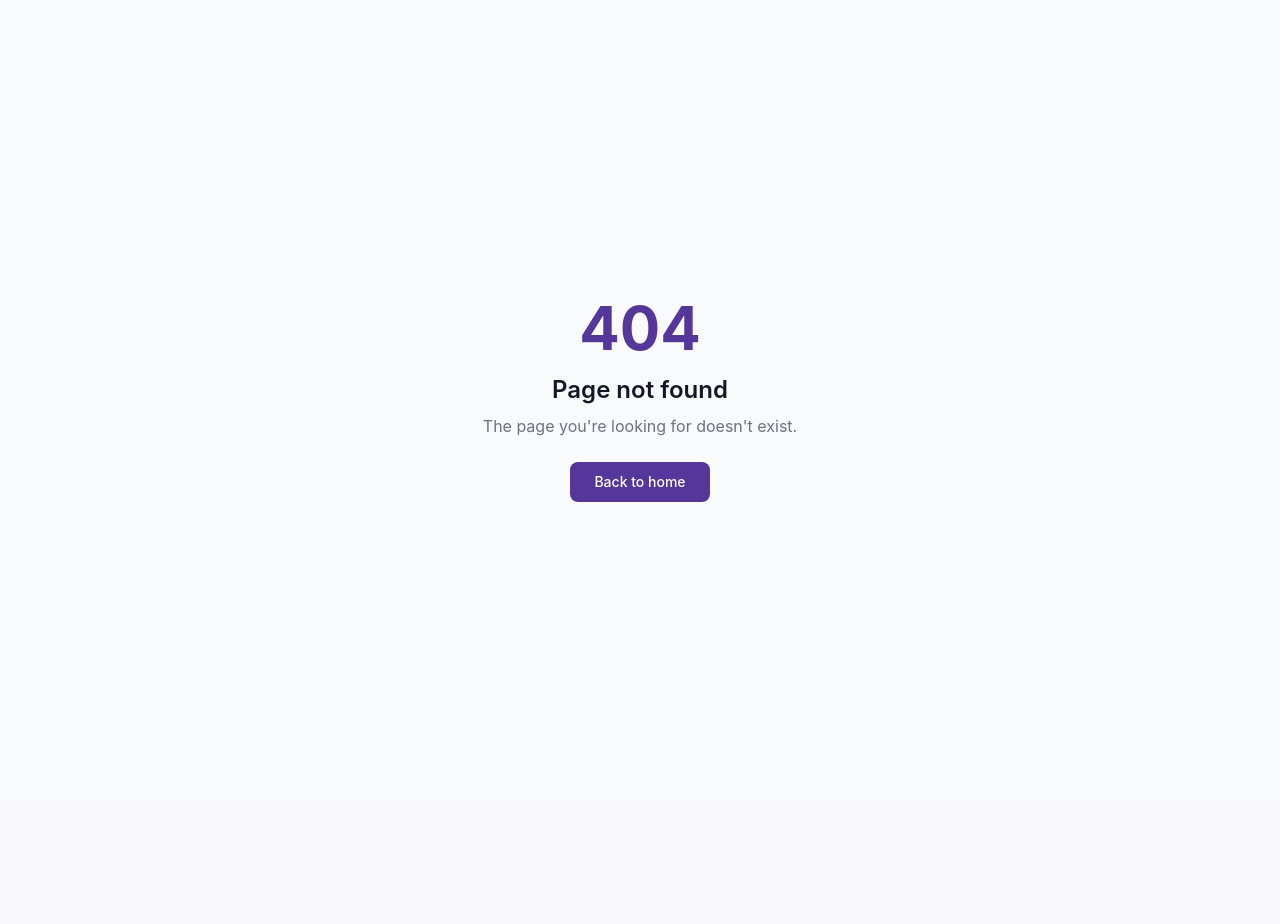
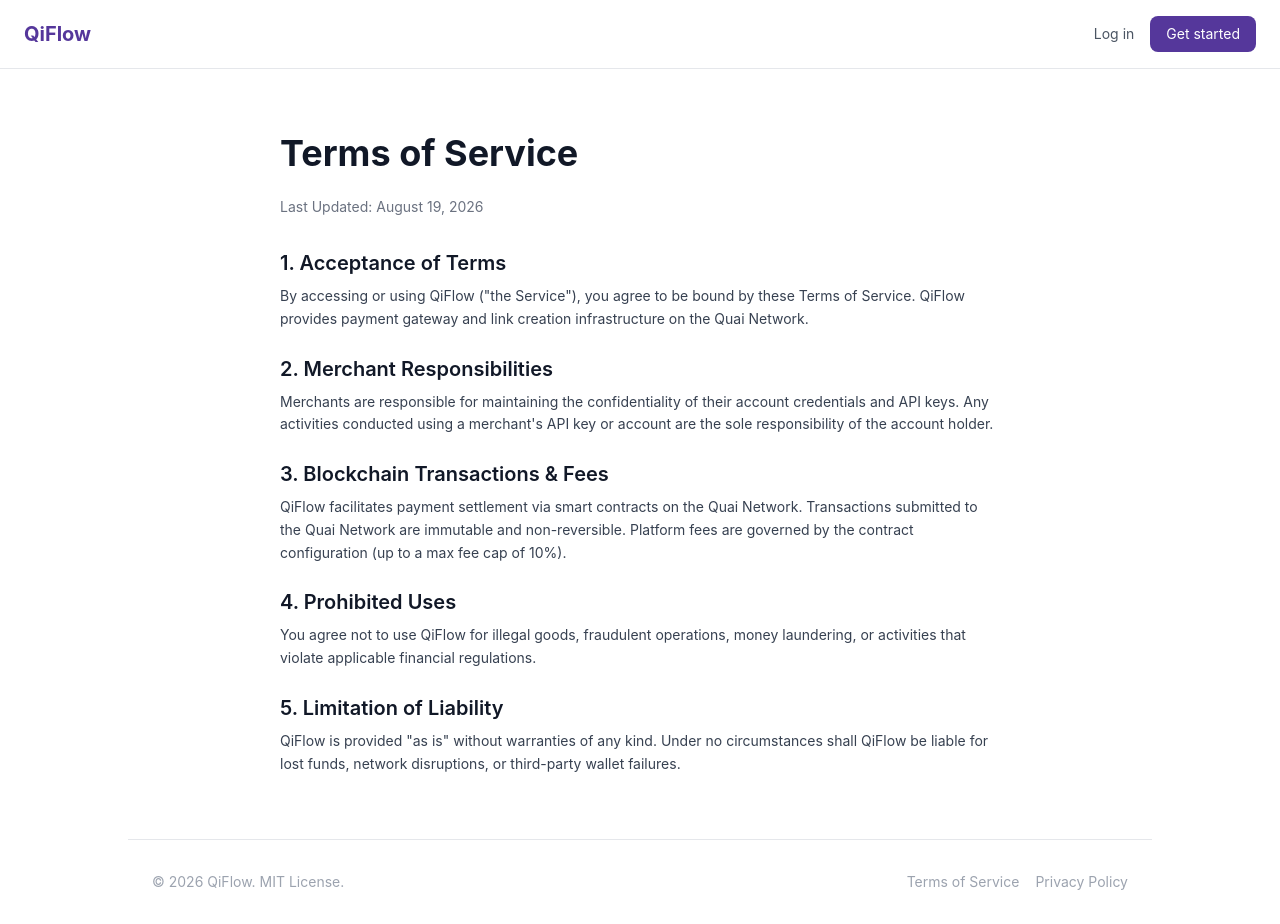
Before and after one commit to morelucks/qiflow, a Next.js app in the folder frontend/: page /terms in a window 1280 px wide. Before the commit this address had no page. Before the commit the page ends 800 px from the top, so only its background shows below. Built offline with nearby package versions, Linux system fonts and the light colour scheme.

Commit message:
feat(legal): add Terms of Service (/terms) and Privacy Policy (/privacy) pages

```diff
--- a/frontend/src/app/page.tsx
+++ b/frontend/src/app/page.tsx
@@ -93,8 +93,12 @@ export default function HomePage() {
       </section>
 
       {/* Footer */}
-      <footer className="border-t border-gray-200 dark:border-gray-800 px-6 py-8 text-center text-sm text-gray-400">
-        © {new Date().getFullYear()} QiFlow. MIT License.
+      <footer className="border-t border-gray-200 dark:border-gray-800 px-6 py-8 text-center text-sm text-gray-400 flex flex-col sm:flex-row items-center justify-between max-w-5xl mx-auto w-full">
+        <span>© {new Date().getFullYear()} QiFlow. MIT License.</span>
+        <div className="flex gap-4 mt-2 sm:mt-0">
+          <Link href="/terms" className="hover:underline">Terms of Service</Link>
+          <Link href="/privacy" className="hover:underline">Privacy Policy</Link>
+        </div>
       </footer>
     </main>
   );
--- /dev/null
+++ b/frontend/src/app/privacy/page.tsx
@@ -0,0 +1,76 @@
+import Link from 'next/link';
+
+export default function PrivacyPage() {
+  return (
+    <main className="min-h-screen bg-white dark:bg-gray-950 flex flex-col">
+      <nav className="border-b border-gray-200 dark:border-gray-800 px-6 py-4 flex items-center justify-between">
+        <Link href="/" className="text-xl font-bold text-brand-600 dark:text-brand-400">
+          QiFlow
+        </Link>
+        <div className="flex items-center gap-4">
+          <Link href="/auth/login" className="text-sm text-gray-600 dark:text-gray-400 hover:text-gray-900 dark:hover:text-white transition-colors">
+            Log in
+          </Link>
+          <Link href="/auth/register" className="text-sm bg-brand-600 hover:bg-brand-700 text-white px-4 py-2 rounded-lg transition-colors">
+            Get started
+          </Link>
+        </div>
+      </nav>
+
+      <div className="max-w-3xl mx-auto px-6 py-16 flex-1">
+        <h1 className="text-4xl font-bold text-gray-900 dark:text-white mb-6">Privacy Policy</h1>
+        <p className="text-sm text-gray-500 dark:text-gray-400 mb-8">Last Updated: August 19, 2026</p>
+
+        <div className="space-y-6 text-gray-700 dark:text-gray-300 text-sm leading-relaxed">
+          <section className="space-y-2">
+            <h2 className="text-xl font-semibold text-gray-900 dark:text-white">1. Information We Collect</h2>
+            <p>
+              QiFlow collects minimal data required to provide payment gateway services:
+            </p>
+            <ul className="list-disc pl-5 space-y-1 text-gray-600 dark:text-gray-400">
+              <li>Merchant email addresses and hashed passwords.</li>
+              <li>Public Quai Network wallet addresses associated with payment sessions.</li>
+              <li>Transaction metadata (amount, session status, timestamps).</li>
+            </ul>
+          </section>
+
+          <section className="space-y-2">
+            <h2 className="text-xl font-semibold text-gray-900 dark:text-white">2. API Key Storage & Security</h2>
+            <p>
+              API keys generated by merchants are displayed only once upon creation. QiFlow stores only one-way SHA-256 cryptographic hashes of API keys to prevent exposure.
+            </p>
+          </section>
+
+          <section className="space-y-2">
+            <h2 className="text-xl font-semibold text-gray-900 dark:text-white">3. Public Blockchain Data</h2>
+            <p>
+              Payments processed via QiFlow are broadcast to the public Quai Network. Blockchain transaction hashes, wallet addresses, and smart contract executions are publicly queryable on the Quai ledger.
+            </p>
+          </section>
+
+          <section className="space-y-2">
+            <h2 className="text-xl font-semibold text-gray-900 dark:text-white">4. Data Retention & Sharing</h2>
+            <p>
+              We do not sell or monetize personal data. Information is retained solely for account administration, dispute resolution, and audit logs.
+            </p>
+          </section>
+
+          <section className="space-y-2">
+            <h2 className="text-xl font-semibold text-gray-900 dark:text-white">5. Contact Us</h2>
+            <p>
+              For privacy inquiries or account data requests, please contact the QiFlow team.
+            </p>
+          </section>
+        </div>
+      </div>
+
+      <footer className="border-t border-gray-200 dark:border-gray-800 px-6 py-8 text-center text-sm text-gray-400 flex flex-col sm:flex-row items-center justify-between max-w-5xl mx-auto w-full">
+        <span>© {new Date().getFullYear()} QiFlow. MIT License.</span>
+        <div className="flex gap-4 mt-2 sm:mt-0">
+          <Link href="/terms" className="hover:underline">Terms of Service</Link>
+          <Link href="/privacy" className="hover:underline">Privacy Policy</Link>
+        </div>
+      </footer>
+    </main>
+  );
+}
--- /dev/null
+++ b/frontend/src/app/terms/page.tsx
@@ -0,0 +1,71 @@
+import Link from 'next/link';
+
+export default function TermsPage() {
+  return (
+    <main className="min-h-screen bg-white dark:bg-gray-950 flex flex-col">
+      <nav className="border-b border-gray-200 dark:border-gray-800 px-6 py-4 flex items-center justify-between">
+        <Link href="/" className="text-xl font-bold text-brand-600 dark:text-brand-400">
+          QiFlow
+        </Link>
+        <div className="flex items-center gap-4">
+          <Link href="/auth/login" className="text-sm text-gray-600 dark:text-gray-400 hover:text-gray-900 dark:hover:text-white transition-colors">
+            Log in
+          </Link>
+          <Link href="/auth/register" className="text-sm bg-brand-600 hover:bg-brand-700 text-white px-4 py-2 rounded-lg transition-colors">
+            Get started
+          </Link>
+        </div>
+      </nav>
+
+      <div className="max-w-3xl mx-auto px-6 py-16 flex-1">
+        <h1 className="text-4xl font-bold text-gray-900 dark:text-white mb-6">Terms of Service</h1>
+        <p className="text-sm text-gray-500 dark:text-gray-400 mb-8">Last Updated: August 19, 2026</p>
+
+        <div className="space-y-6 text-gray-700 dark:text-gray-300 text-sm leading-relaxed">
+          <section className="space-y-2">
+            <h2 className="text-xl font-semibold text-gray-900 dark:text-white">1. Acceptance of Terms</h2>
+            <p>
+              By accessing or using QiFlow (&quot;the Service&quot;), you agree to be bound by these Terms of Service. QiFlow provides payment gateway and link creation infrastructure on the Quai Network.
+            </p>
+          </section>
+
+          <section className="space-y-2">
+            <h2 className="text-xl font-semibold text-gray-900 dark:text-white">2. Merchant Responsibilities</h2>
+            <p>
+              Merchants are responsible for maintaining the confidentiality of their account credentials and API keys. Any activities conducted using a merchant&apos;s API key or account are the sole responsibility of the account holder.
+            </p>
+          </section>
+
+          <section className="space-y-2">
+            <h2 className="text-xl font-semibold text-gray-900 dark:text-white">3. Blockchain Transactions & Fees</h2>
+            <p>
+              QiFlow facilitates payment settlement via smart contracts on the Quai Network. Transactions submitted to the Quai Network are immutable and non-reversible. Platform fees are governed by the contract configuration (up to a max fee cap of 10%).
+            </p>
+          </section>
+
+          <section className="space-y-2">
+            <h2 className="text-xl font-semibold text-gray-900 dark:text-white">4. Prohibited Uses</h2>
+            <p>
+              You agree not to use QiFlow for illegal goods, fraudulent operations, money laundering, or activities that violate applicable financial regulations.
+            </p>
+          </section>
+
+          <section className="space-y-2">
+            <h2 className="text-xl font-semibold text-gray-900 dark:text-white">5. Limitation of Liability</h2>
+            <p>
+              QiFlow is provided &quot;as is&quot; without warranties of any kind. Under no circumstances shall QiFlow be liable for lost funds, network disruptions, or third-party wallet failures.
+            </p>
+          </section>
+        </div>
+      </div>
+
+      <footer className="border-t border-gray-200 dark:border-gray-800 px-6 py-8 text-center text-sm text-gray-400 flex flex-col sm:flex-row items-center justify-between max-w-5xl mx-auto w-full">
+        <span>© {new Date().getFullYear()} QiFlow. MIT License.</span>
+        <div className="flex gap-4 mt-2 sm:mt-0">
+          <Link href="/terms" className="hover:underline">Terms of Service</Link>
+          <Link href="/privacy" className="hover:underline">Privacy Policy</Link>
+        </div>
+      </footer>
+    </main>
+  );
+}
```
